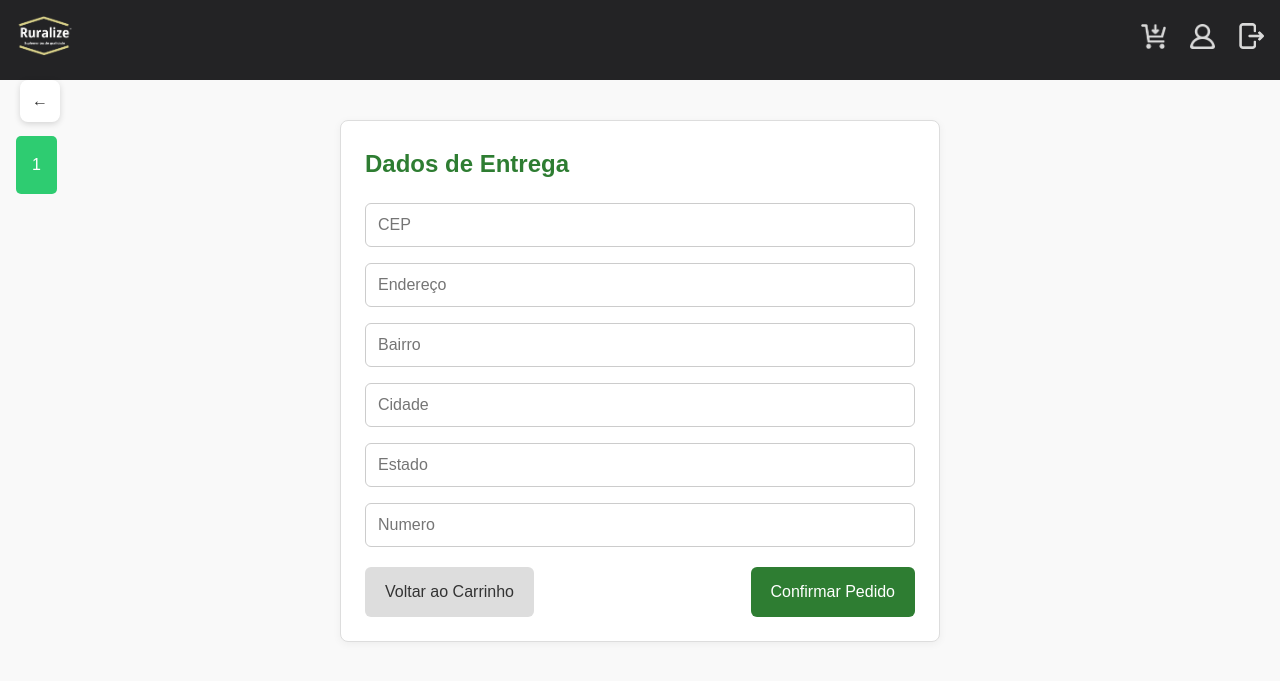
After one commit to Dacovaa/Ruralize, a PHP site: page /checkout_confirmado.php in a window 1280 px wide. The commit adds this page. Shown: the top 681 px of the page. Run offline with PHP 8.4, Linux system fonts and the light colour scheme; a user stored in the database is signed in; data that the repository does not hold is empty.

Commit message:
2.4.0 Design pronto de todas as paginas, mudança na tabela pedidos para receber endereço e mostrar no resumo de pedidos do usuario

```diff
--- /dev/null
+++ b/ruralize1/checkout_confirmado.php
@@ -0,0 +1,117 @@
+<?php
+require_once 'config.php';
+
+if (!estaLogado()) {
+    $_SESSION['erro'] = "Faça login para finalizar a compra!";
+    header("Location: login.php");
+    exit;
+}
+
+$total = 0;
+foreach ($_SESSION['carrinho'] as $item) {
+    $total += $item['preco'] * $item['quantidade'];
+}
+if ($_SERVER['REQUEST_METHOD'] === 'POST') {
+    $pdo = getPdo();
+
+    try {
+        $pdo->beginTransaction();
+
+        // Inserir pedido
+        $stmt = $pdo->prepare("INSERT INTO a04_pedido (A03_Usuario_A03_id, A04_total, A04_status ,A04_dataPedido, A04_cep, A04_endereco, A04_bairro,A04_cidade, A04_estado, A04_numero)
+            VALUES (?, ?, 'pendente',NOW(),?, ?, ?, ?, ?, ?)");
+        $stmt->execute([
+            $_SESSION['usuario_id'],
+            $total,
+            $_POST['cep'],
+            $_POST['endereco'],
+            $_POST['bairro'],
+            $_POST['cidade'],
+            $_POST['estado'],
+            $_POST['numero']
+        ]);
+        $pedidoId = $pdo->lastInsertId();
+
+        // Inserir itens do pedido
+        foreach ($_SESSION['carrinho'] as $produtoId => $item) {
+            $subTotal = $item['quantidade'] * $item['preco'];
+
+            $stmt = $pdo->prepare("INSERT INTO a05_item_pedido
+                ( A01_Produto_A01_id, A04_Pedido_A04_id, A05_quantidade, A05_precoUnitario, A05_subTotal)
+                VALUES (?, ?, ?, ?, ?)");
+            $stmt->execute([
+                $produtoId,
+                $pedidoId,
+                $item['quantidade'],
+                $item['preco'],
+                $subTotal
+            ]);
+        }
+
+        $pdo->commit();
+
+        // Limpar carrinho e redirecionar
+        unset($_SESSION['carrinho']);
+        $_SESSION['mensagem'] = "Pedido #$pedidoId realizado com sucesso!";
+        header("Location: pedidos.php");
+        exit;
+
+    } catch (PDOException $e) {
+        $pdo->rollBack();
+        $_SESSION['erro'] = "Erro no pedido: " . $e->getMessage();
+        header("Location: checkout.php");
+        exit;
+    }
+}
+
+include 'header.php';
+?>
+<link rel="stylesheet" href="styles/checkout_confirmado.css">
+<link rel="stylesheet" href="styles/styles.css">
+<main>
+<a href="checkout.php" class="botao-voltar">←</a>
+
+<section class="checkout-form">
+      <form action="checkout_confirmado.php" method="POST">
+        <h3>Dados de Entrega</h3>
+
+        <div class="form-group">
+          <input type="text" name="cep" id="cep" placeholder="CEP" required>
+            <input type="text" name="endereco" id="endereco" placeholder="Endereço" required>
+            <input type="text" name="bairro" id="bairro" placeholder="Bairro" required>
+            <input type="text" name="cidade" id="cidade" placeholder="Cidade" required>
+            <input type="text" name="estado" id="estado" placeholder="Estado" required>
+            <input type="text" name="numero" id="numero" placeholder="Numero" required>
+        </div>
+
+        <div class="form-buttons">
+          <a href="carrinho.php" class="btn btn-back">Voltar ao Carrinho</a>
+          <button type="submit" class="btn btn-confirm">Confirmar Pedido</button>
+        </div>
+      </form>
+    </section>
+  </div>
+</div>
+</main>
+
+<script>
+document.getElementById('cep').addEventListener('blur', function() {
+    var cep = this.value.replace(/\D/g, '');
+    if (cep.length === 8) {
+        fetch('https://viacep.com.br/ws/' + cep + '/json/')
+        .then(response => response.json())
+        .then(data => {
+            if (!data.erro) {
+                document.getElementById('endereco').value = data.logradouro;
+                document.getElementById('bairro').value = data.bairro;
+                document.getElementById('cidade').value = data.localidade;
+                document.getElementById('estado').value = data.uf;
+            } else {
+                alert('CEP não encontrado.');
+            }
+        })
+        .catch(error => console.error('Erro ao buscar CEP:', error));
+    }
+});
+
+</script>
--- /dev/null
+++ b/ruralize1/styles/checkout_confirmado.css
@@ -0,0 +1,83 @@
+.checkout-form {
+  max-width: 600px;
+  margin: 40px auto;
+  padding: 24px;
+  border: 1px solid #ddd;
+  border-radius: 8px;
+  background: #fff;
+  box-shadow: 0 2px 8px rgba(0,0,0,0.05);
+}
+
+.checkout-form h3 {
+  margin-bottom: 20px;
+  font-size: 1.5rem;
+  color: #2e7d32;
+}
+
+.form-group {
+  margin-bottom: 20px;
+  display: flex;
+  flex-direction: column;
+  gap: 1rem;
+}
+
+.form-group label {
+  margin-bottom: 8px;
+  font-weight: 500;
+}
+
+.form-group input {
+  padding: 12px;
+  border: 1px solid #ccc;
+  border-radius: 6px;
+  font-size: 1rem;
+}
+
+.geo-btn {
+  margin-top: 10px;
+  align-self: flex-start;
+  background-color: #4caf50;
+  color: white;
+  border: none;
+  padding: 8px 14px;
+  font-size: 0.9rem;
+  border-radius: 6px;
+  cursor: pointer;
+}
+
+.geo-btn:hover {
+  background-color: #388e3c;
+}
+
+.form-buttons {
+  display: flex;
+  justify-content: space-between;
+}
+
+.btn {
+  padding: 12px 20px;
+  font-size: 1rem;
+  border-radius: 6px;
+  text-decoration: none;
+  text-align: center;
+}
+
+.btn-back {
+  background-color: #ddd;
+  color: #333;
+  border: none;
+}
+
+.btn-confirm {
+  background-color: #2e7d32;
+  color: white;
+  border: none;
+}
+
+.btn-back:hover {
+  background-color: #ccc;
+}
+
+.btn-confirm:hover {
+  background-color: #1b5e20;
+}
```
Also changed, not shown: ruralize1/checkout.php (+7 -64 lines), ruralize1/pedido_detalhes.php (+20 -6 lines), ruralize1/pedidos.php (+15 -11 lines), ruralize1/styles/checkout.css (added, +69 -0 lines), ruralize1/styles/pedido_detalhes.css (added, +60 -0 lines), ruralize1/styles/pedidos.css (added, +57 -0 lines), ruralize1/styles/styles.css (+20 -20 lines), ruralize1/carrinho.php (indentation only).
